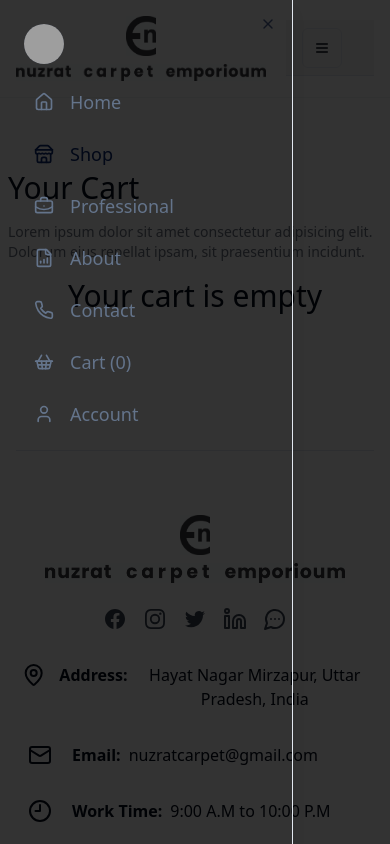
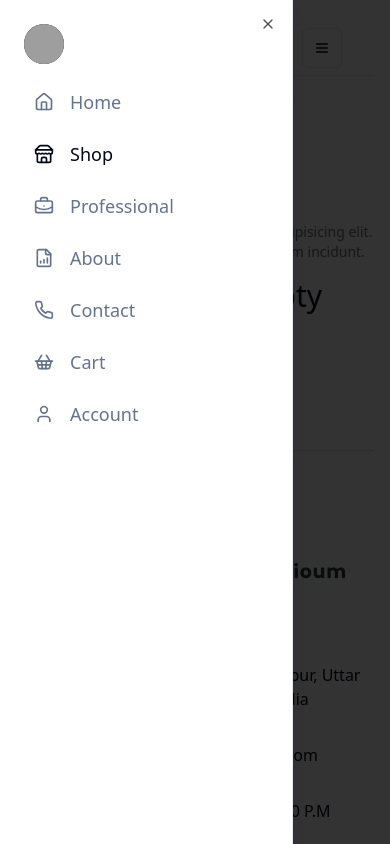
Before and after one commit to azishanansari4587/NuzratCarpet, a Next.js app: page /cart in a window 390 px wide. Both pictures are taken after a click on the button "Toggle Menu". Shown: the top 844 px of the page. Built offline with nearby package versions, Linux system fonts and the light colour scheme; grey boxes are pictures that could not be loaded.

Commit message:
Change into responsive header

```diff
--- a/components/Banner.jsx
+++ b/components/Banner.jsx
@@ -78,7 +78,7 @@ const Banner = () => {
 
   return (
     <section className='relative'>
-    { isLoading ? ( <Spinner/>) : (
+    { isLoading ?  <Spinner/> : (
       <Swiper
       effect="fade"
       speed={2000} // 2 seconds fade transition
--- a/components/Header.jsx
+++ b/components/Header.jsx
@@ -1,5 +1,4 @@
 "use client"
-import { useState, useEffect } from 'react'
 import React from 'react'
 import Image from 'next/image';
 import { Avatar, AvatarFallback, AvatarImage } from "@/components/ui/avatar"
@@ -28,15 +27,6 @@ const Header = () => {
     (state) => state.cart.reduce((sum, item) => sum + item.quantity, 0)
   );
 
-  console.log('Header re-rendered, totalItems:', totalItems);
-
-
-  // const [cartCount, setCartCount] = useState(0);
-
-  //   useEffect(() => {
-  //       const cart = JSON.parse(localStorage.getItem('cart')) || [];
-  //       setCartCount(cart.reduce((total, item) => total + item.quantity, 0)); // Summing quantities
-  //   }, []);
 
   return (
     <header className='sticky top-0 z-40 w-full bg-white py-4 border-b border-gray-100'>
@@ -69,23 +59,6 @@ const Header = () => {
               Contact
             </Link>
 
-            {/* <ul className='flex items-center gap-6 text-sm'>
-              <li>
-                <a href="/" className='text-black transition hover:text-gray-600'>Home</a>
-              </li>
-              <li>
-                <a href="/shop" className='text-black transition hover:text-gray-600'>Shop</a>
-              </li>
-              <li>
-                <a href="#" className='text-black transition hover:text-gray-600'>Professionals</a>
-              </li>
-              <li>
-                <a href="/about" className='text-black transition hover:text-gray-600'>About</a>
-              </li>
-              <li>
-                <a href="/contact" className='text-black transition hover:text-gray-600'>Contact</a>
-              </li>
-            </ul> */}
             </nav>
 
             {/* Actions */}
@@ -129,7 +102,7 @@ const Header = () => {
             </div>
 
 
-            <div className=" bg-[#f8f8f6] sticky top-0 z-30 flex h-14 items-center gap-4 border-b px-4 sm:static sm:h-auto sm:border-0  sm:px-6">
+            <div className=" sticky top-0 z-30 flex h-14 items-center gap-4 border-b px-4 sm:static sm:h-auto sm:border-0  sm:px-6">
               <Sheet >
                 <SheetTrigger asChild>
                   <Button size="icon" variant="outline" className="sm:hidden">
@@ -138,10 +111,9 @@ const Header = () => {
                   </Button>
                 </SheetTrigger>
                 <SheetTitle></SheetTitle>
-                <SheetContent side="left" className="sm:max-w-xs">
+                <SheetContent side="left" className="sm:max-w-xs bg-white">
                   <nav className="grid gap-6 text-lg font-medium">
                     <div
-                      href="#"
                       className="group flex h-10 w-10 shrink-0 items-center justify-center gap-2 rounded-full bg-primary text-lg font-semibold text-primary-foreground md:text-base"
                     >
                       <Avatar>
@@ -151,14 +123,14 @@ const Header = () => {
 
                     </div>
                     <Link
-                      href="/"
+                      href={"/"}
                       className="flex items-center gap-4 px-2.5 text-muted-foreground hover:text-foreground"
                     >
                       <Home className="h-5 w-5" />
                       Home
                     </Link>
                     <Link
-                      href="/shop"
+                      href={"/shop"}
                       className="flex items-center gap-4 px-2.5 text-foreground"
                     >
                       <Store className="h-5 w-5" />
@@ -172,28 +144,28 @@ const Header = () => {
                       Professional
                     </Link>
                     <Link
-                      href="/about"
+                      href={"/about"}
                       className="flex items-center gap-4 px-2.5 text-muted-foreground hover:text-foreground"
                     >
                       <FileChartColumnIncreasing className="h-5 w-5" />
                       About
                     </Link>
                     <Link
-                      href="/contact"
+                      href={"/contact"}
                       className="flex items-center gap-4 px-2.5 text-muted-foreground hover:text-foreground"
                     >
                       <Phone className="h-5 w-5" />
                       Contact
                     </Link>
                     <Link
-                      href="/cart"
+                      href={"/cart"}
                       className="flex items-center gap-4 px-2.5 text-muted-foreground hover:text-foreground"
                     >
                       <ShoppingBasket className="h-5 w-5" />
-                      Cart (0)
+                      Cart
                     </Link>
                     <Link
-                      href="/signin"
+                      href={"/signin"}
                       className="flex items-center gap-4 px-2.5 text-muted-foreground hover:text-foreground"
                     >
                       <User className="h-5 w-5" />
```
